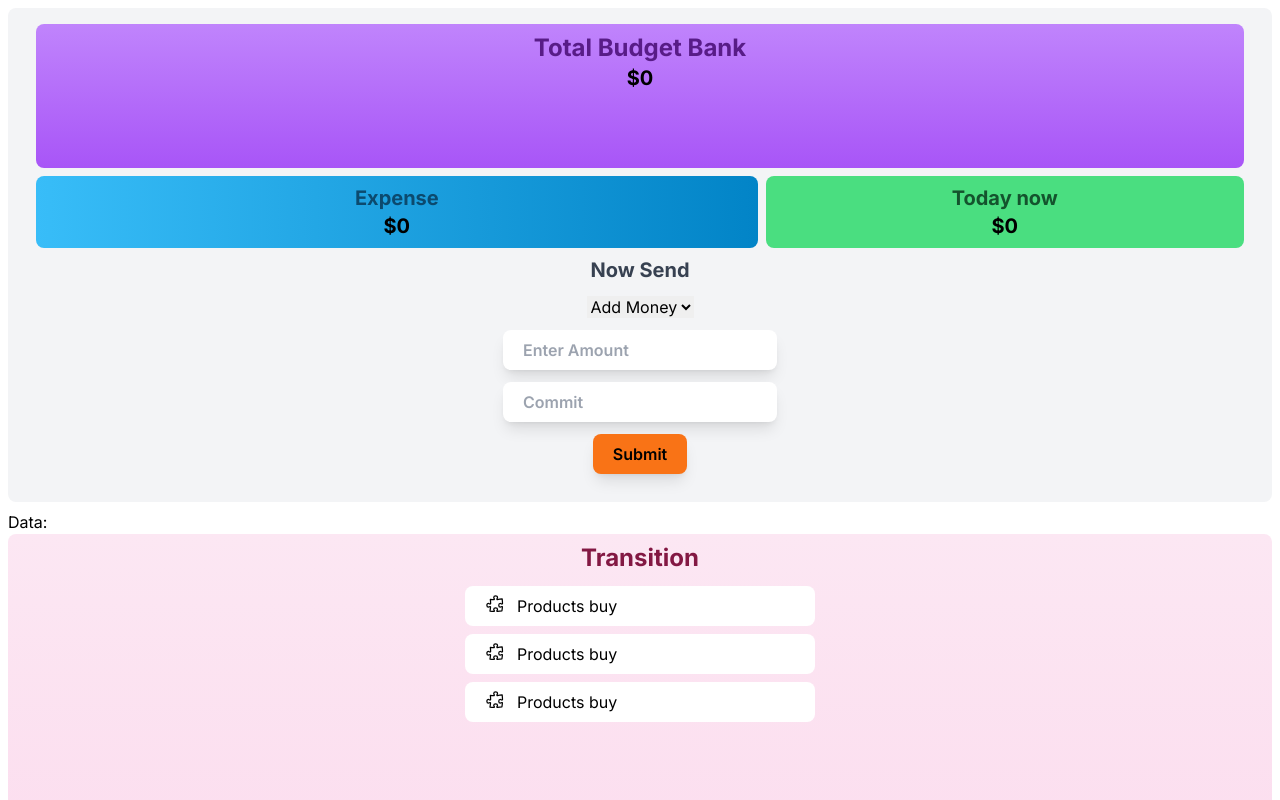
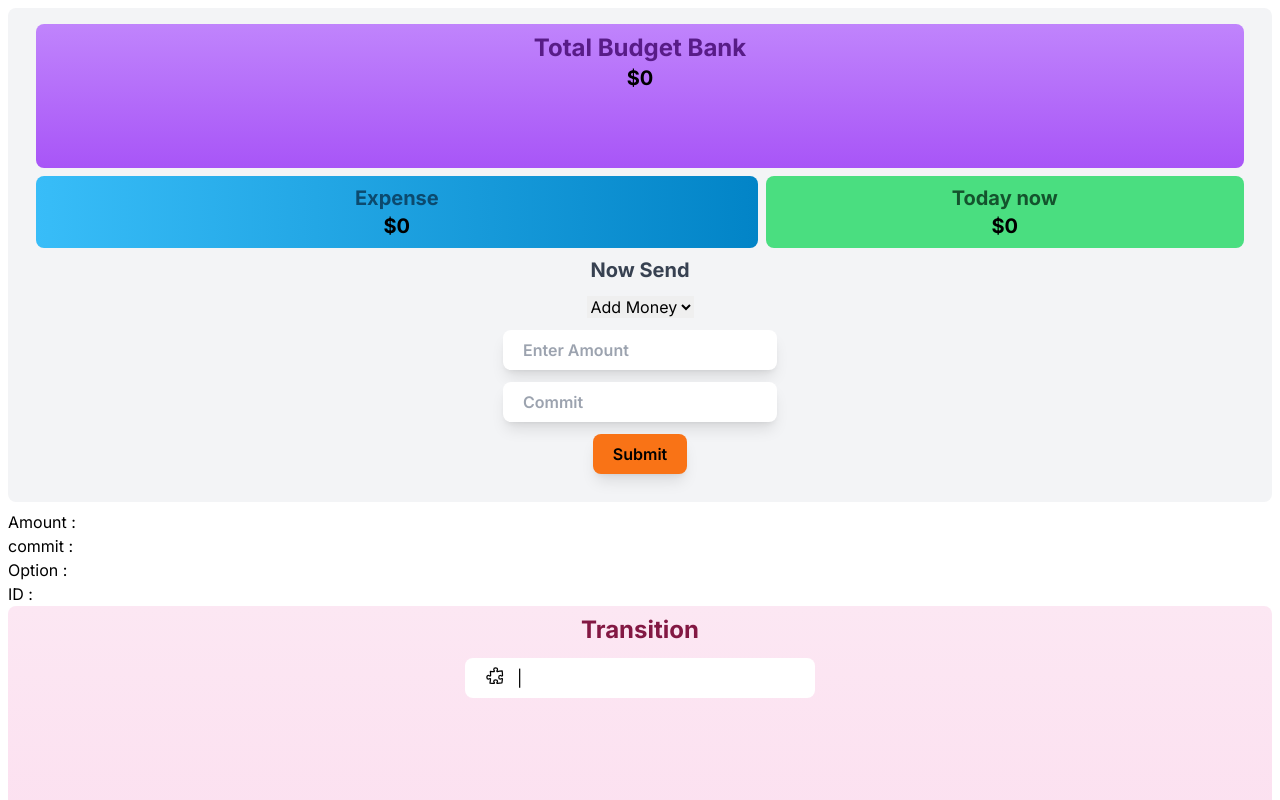
Before and after one commit to yousufislamme/BudgetBank, a Next.js app: page / in a window 1280 px wide. Shown: the top 800 px of the page. Built offline with nearby package versions, Linux system fonts and the light colour scheme.

Commit message:
fix bug and work for #useContext #Transition methode

```diff
--- a/app/page.js
+++ b/app/page.js
@@ -10,6 +10,6 @@ export default function Home() {
         <Hero />
         <Transition />
       </MyProvider>
-    </main>
+    </main >
   )
 }
--- a/components/DisplayData.jsx
+++ /dev/null
@@ -1,9 +0,0 @@
-import { useMyContext } from "@/context/MyContext";
-
-
-const DisplayData = () => {
-   const { data } = useMyContext();
-   return <p>Data: {data}</p>
-
-}
-export default DisplayData;
--- a/components/Transition.jsx
+++ b/components/Transition.jsx
@@ -1,33 +1,45 @@
-import DisplayData from "./DisplayData";
-import TransitionDes from "./Transition/TransitionDes";
+import { useMyContext } from "@/context/MyContext";
+import TransitionDecs from "./Transition/TransitionDecs";
 
-const Transition = ( ) => {
+const Transition = () => {
+   const { data } = useMyContext();
 
+// Check if data is available and not an empty array
+const allData = data && data.length > 0 ? data : null;
 
+// Initialize tranHis state with the first commit if data is available
+  const initialTranHis = allData ? allData[0].commit : null;
+  const initialAmount= allData ? allData[0].value : null;
+  const initialOptionId= allData ? allData[0].optionId : null;
+  const ID = allData ? allData[0].id : null;
+    console.log(data);
 
   return (
+
     <main className="m-2">
       <div>
-        <DisplayData />
+        <h2>Amount : {}</h2>
+        <h2>commit : {initialTranHis}</h2>
+        <h2>Option : {initialOptionId}</h2>
+        <h2>ID : {ID}</h2>
       </div>
+
       <section className="SecContainer bg-gradient-to-b from-pink-100 to-pink-200 h-screen myRounded space-y-3 py-2">
           <div className="flex justify-center items-center">
           <h2 className="font-bold text-2xl text-pink-900">Transition</h2>
 
           </div>
+
         <div className="flex justify-center items-center ">
+          <div className="flex flex-col gap-2 justify-center items-center">
           {/* All transition lists */}
-          <div className="flex flex-col gap-2 justify-center items-center">
-            <TransitionDes />
-            <TransitionDes />
-            <TransitionDes />
+            <TransitionDecs amount={initialAmount} commit={initialTranHis} />
 
+           </div>
+        </div>
 
+      </section>
 
-          </div>
-
-        </div>
-      </section>
     </main>
   )
 }
--- a/components/Transition/TransitionDes.jsx
+++ b/components/Transition/TransitionDecs.jsx
@@ -1,5 +1,5 @@
 
-const TransitionDes = () => {
+const TransitionDecs = ({amount, commit}) => {
    return (
       <>
       <div className="flex w-[350px] mx-auto px-5 py-2 myRounded bg-white">
@@ -8,7 +8,7 @@ const TransitionDes = () => {
                 <path strokeLinecap="round" strokeLinejoin="round" d="M14.25 6.087c0-.355.186-.676.401-.959.221-.29.349-.634.349-1.003 0-1.036-1.007-1.875-2.25-1.875s-2.25.84-2.25 1.875c0 .369.128.713.349 1.003.215.283.401.604.401.959v0a.64.64 0 01-.657.643 48.39 48.39 0 01-4.163-.3c.186 1.613.293 3.25.315 4.907a.656.656 0 01-.658.663v0c-.355 0-.676-.186-.959-.401a1.647 1.647 0 00-1.003-.349c-1.036 0-1.875 1.007-1.875 2.25s.84 2.25 1.875 2.25c.369 0 .713-.128 1.003-.349.283-.215.604-.401.959-.401v0c.31 0 .555.26.532.57a48.039 48.039 0 01-.642 5.056c1.518.19 3.058.309 4.616.354a.64.64 0 00.657-.643v0c0-.355-.186-.676-.401-.959a1.647 1.647 0 01-.349-1.003c0-1.035 1.008-1.875 2.25-1.875 1.243 0 2.25.84 2.25 1.875 0 .369-.128.713-.349 1.003-.215.283-.4.604-.4.959v0c0 .333.277.599.61.58a48.1 48.1 0 005.427-.63 48.05 48.05 0 00.582-4.717.532.532 0 00-.533-.57v0c-.355 0-.676.186-.959.401-.29.221-.634.349-1.003.349-1.035 0-1.875-1.007-1.875-2.25s.84-2.25 1.875-2.25c.37 0 .713.128 1.003.349.283.215.604.401.96.401v0a.656.656 0 00.658-.663 48.422 48.422 0 00-.37-5.36c-1.886.342-3.81.574-5.766.689a.578.578 0 01-.61-.58v0z" />
                 </svg>
               </div>
-              <h2>Products buy</h2>
+         <h2>{commit} | {amount}</h2>
 
 
      </div>
@@ -16,4 +16,4 @@ const TransitionDes = () => {
   )
 }
 
-export default TransitionDes;
+export default TransitionDecs;
--- a/context/MyContext.jsx
+++ b/context/MyContext.jsx
@@ -4,13 +4,17 @@ const MyContext = createContext();
 
 export const MyProvider = ({ children }) => {
    const [data, setData] = useState('');
+   const [call, setCall] = useState('');
 
    const updateData = (newData) => {
       setData(newData);
    };
+   const callTran = (newData) => {
+      setCall(newData);
+   };
 
    return (
-      <MyContext.Provider value={{ data, updateData }}>
+      <MyContext.Provider value={{ data, call, updateData, callTran }}>
          {children}
       </MyContext.Provider>
    );
--- a/package.json
+++ b/package.json
@@ -1,6 +1,6 @@
 {
   "name": "budget-bank",
-  "version": "0.1.0",
+  "version": "1.2.0",
   "private": true,
   "scripts": {
     "dev": "next dev",
@@ -12,6 +12,7 @@
     "next": "13.5.4",
     "react": "^18",
     "react-dom": "^18",
+    "redux": "^5.0.1",
     "remixicon": "^3.5.0"
   },
   "devDependencies": {
```
Also changed, not shown: 1 other file (tests, documents, lock files or other folders).
